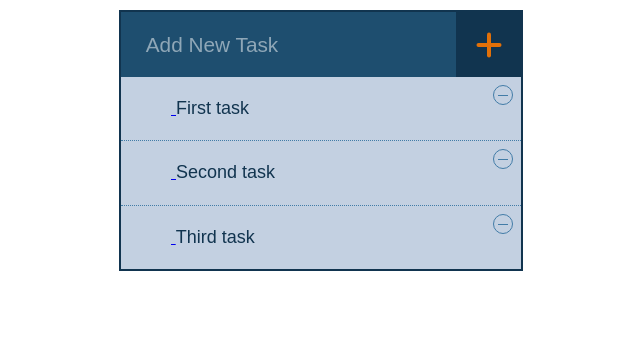
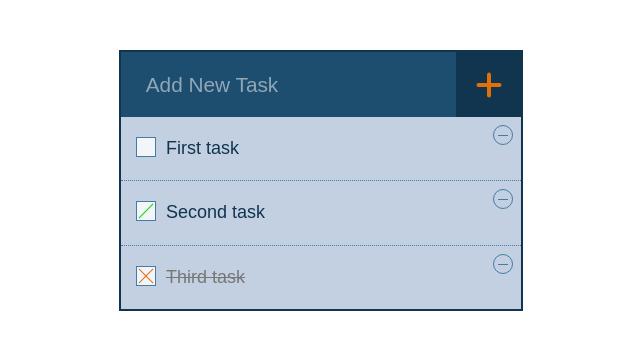
Before and after one commit to drbrounsuga/Todo, a plain HTML site: page index.html in a window 1280 px wide. Shown: the whole page, without its empty margins (319-959 px from the left). Drawn offline with nearby package versions, Linux system fonts and the light colour scheme.

Commit message:
Added CSS for check box (status) states

```diff
--- a/css/style.css
+++ b/css/style.css
@@ -13,7 +13,7 @@ html, body{
 #todo{
   width: 404px;
   border: 2px solid #11344F;
-  margin: 10px auto;
+  margin: 50px auto;
   background-color: #C3D0E1;
   font-family: arial, sans-serif;
 }
@@ -139,7 +139,7 @@ ul{
 li{
   position: relative;
   border-bottom: 1px dotted #427CA7;
-  padding: 20px 40px 20px 50px;
+  padding: 20px 40px 20px 45px;
 }
 
 li:last-child{
@@ -172,3 +172,66 @@ li:last-child{
 }
 
 /* status button */
+.status{
+  position: absolute;
+  top: 20px;
+  left: 15px;
+  width: 20px;
+  height: 20px;
+  display: inline-block;
+  border: 1px solid #427CA7;
+  background-color: rgba(255, 255, 255, 0.8);
+}
+
+.status::before,
+.status::after{
+  content: '';
+  position: absolute;
+  top: 0;
+  display: inline-block;
+  width: 20px;
+  height: 1px;
+  /* background-color: rgba(66, 124, 167, 0); */
+  background-color: red;
+  transition: all .3s ease-in-out;
+}
+
+.status::before{
+  left: 0;
+  transform: translate(-10.5px, 8.5px) rotate(90deg);
+}
+
+.status::after{
+  right: 0;
+  transform: translate(10.5px, 8.5px) rotate(90deg);
+}
+
+.open .status::before,
+.open .status::after,
+.started .status::after{
+  background-color: rgba(66, 124, 167, 0);
+}
+
+.started .status::before,
+.complete .status::before{
+  background-color: rgba(66, 124, 167, 1);
+  transform: translate(-1px, 8.5px) rotate(-45deg);
+}
+
+.started .status::before{
+  background-color: rgba(0, 220, 0, 1);
+}
+
+.complete .status::before,
+.complete .status::after{
+  background-color: rgba(226, 112, 8, 1);
+}
+
+.complete .status::after{
+  transform: translate(1px, 8.5px) rotate(45deg);
+}
+
+.complete{
+  color: #777;
+  text-decoration: line-through;
+}
--- a/index.html
+++ b/index.html
@@ -22,23 +22,17 @@
     <section>
       <ul>
         <li class="open">
-          <a href="#" class="status">
-            <span class="status-bar"></span>
-          </a>
+          <a href="#" class="status"></a>
           First task
           <a href="#" class="delete"></a>
         </li>
         <li class="started">
-          <a href="#" class="status">
-            <span class="status-bar"></span>
-          </a>
+          <a href="#" class="status"></a>
           Second task
           <a href="#" class="delete"></a>
         </li>
         <li class="complete">
-          <a href="#" class="status">
-            <span class="status-bar"></span>
-          </a>
+          <a href="#" class="status"></a>
           Third task
           <a href="#" class="delete"></a>
         </li>
```
